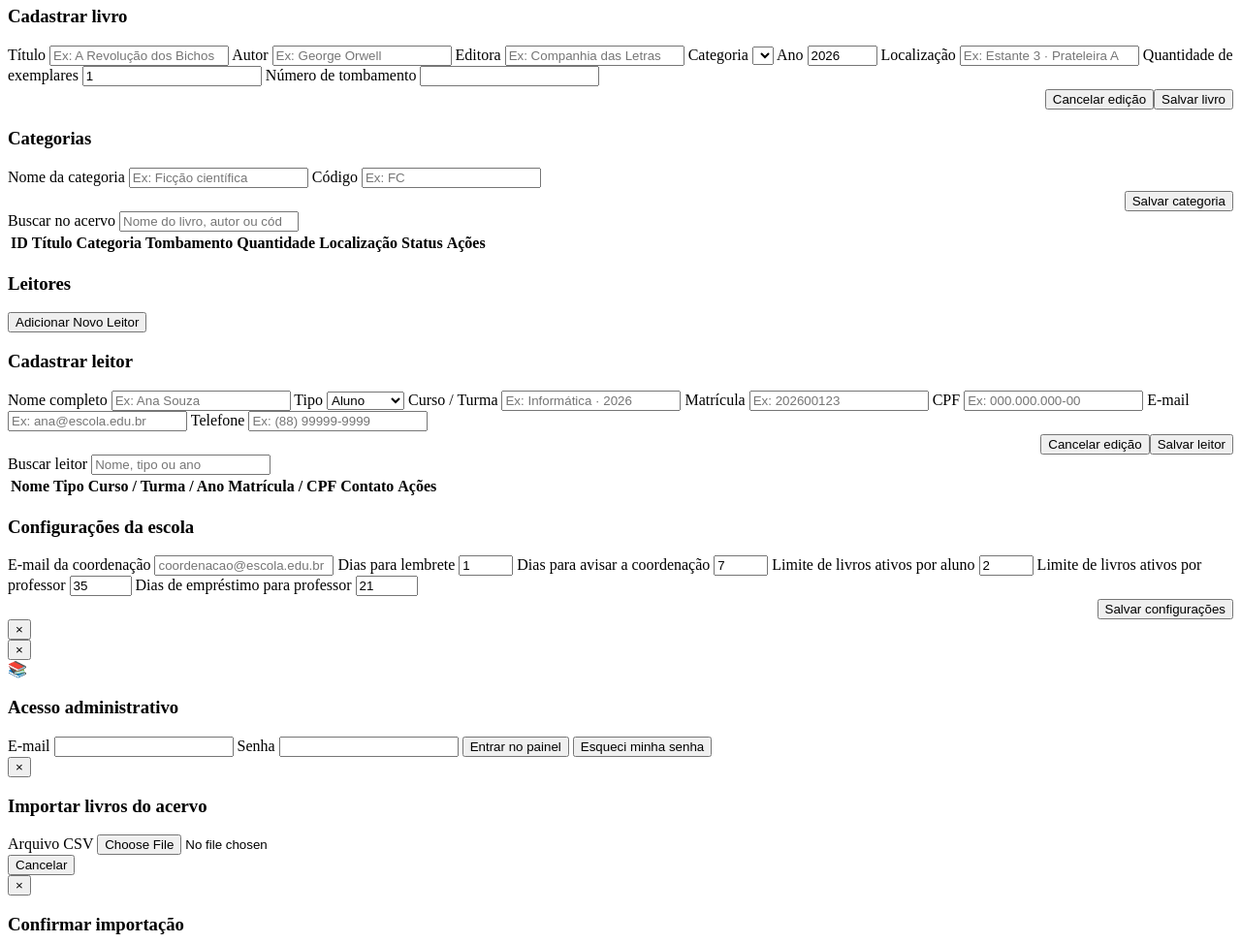
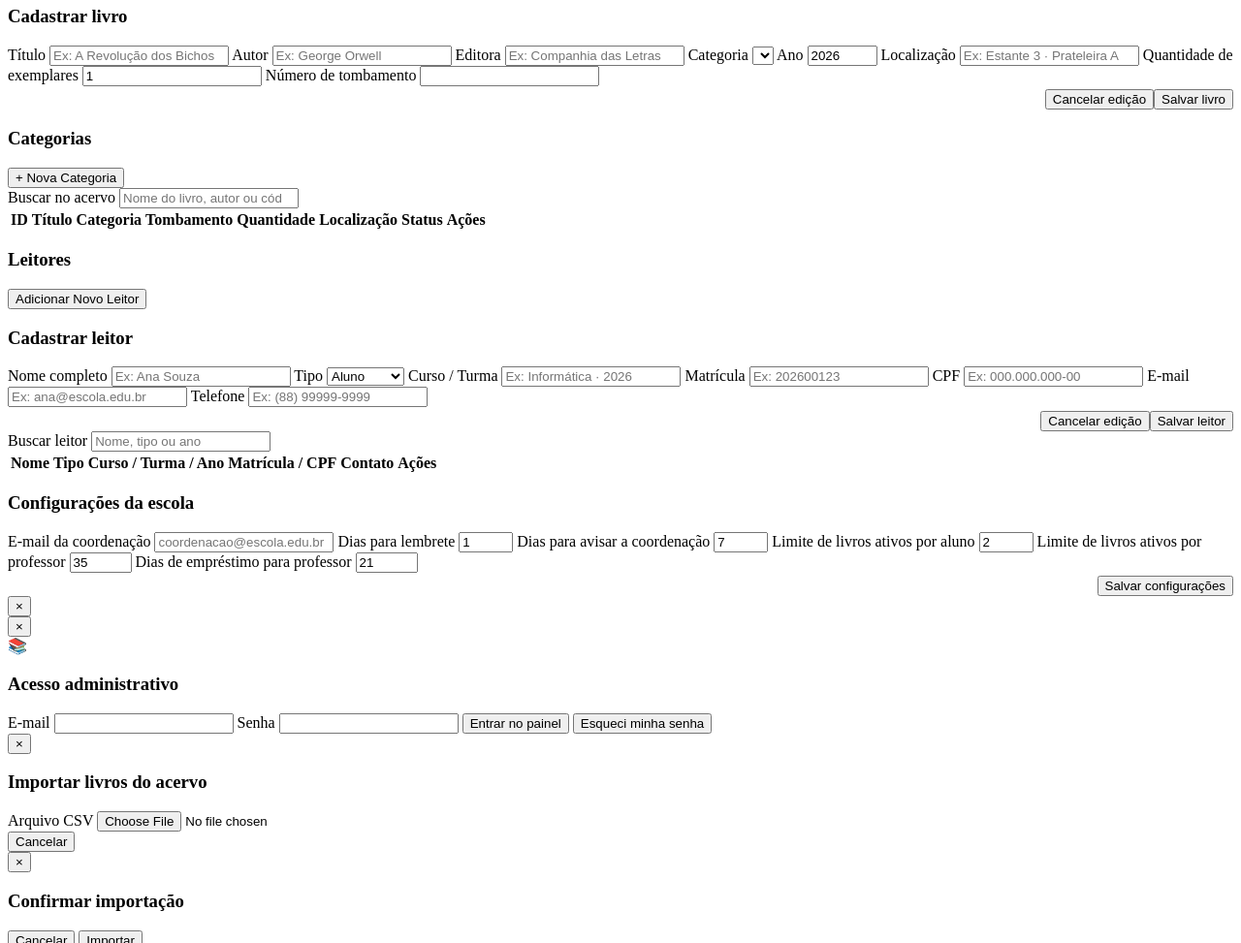
Before and after one commit to Libris-Crede17/Libris, a website with bundled scripts: page index.html in a window 1280 px wide. Shown: the part 980-1953 px from the top of the page at 97% size. Built offline with nearby package versions, Linux system fonts and the light colour scheme.

Commit message:
Refactor category section with modal button
Removed the category form and table, added a button to open a modal for new categories.

```diff
--- a/index.html
+++ b/index.html
@@ -241,33 +241,15 @@
               </div>
 
               <div class="panel mt-24">
-                <div class="panel-head mb-4">
-                  <h3>Categorias</h3>
-                </div>
+  <div class="panel-head flex-between">
+    <h3>Categorias</h3>
+    <button class="btn btn-primary" type="button" id="openCategoryModalBtn">
+      + Nova Categoria
+    </button>
+  </div>
 
-                <div class="dashboard-grid">
-                  <div>
-                    <form id="categoryForm" class="form-grid">
-                      <label>
-                        <span>Nome da categoria</span>
-                        <input id="categoryNameInput" type="text" placeholder="Ex: Ficção científica" required />
-                      </label>
-                      <label>
-                        <span>Código</span>
-                        <input id="categoryCodeInput" type="text" placeholder="Ex: FC" maxlength="4" required />
-                      </label>
-                      <div style="display:flex; justify-content:flex-end; grid-column: 1 / -1; margin-top: 0.2rem;">
-                        <button class="btn btn-primary" type="submit">Salvar categoria</button>
-                      </div>
-                    </form>
-                  </div>
-
-                  <div>
-                    <div class="table-wrap table-responsive" id="categoryList"></div>
-                  </div>
-                </div>
-              </div>
-
+  <div class="table-wrap table-responsive mt-16" id="categoryList"></div>
+</div>
               <div class="mt-24 panel">
                 <label>
                   <span>Buscar no acervo</span>
```
